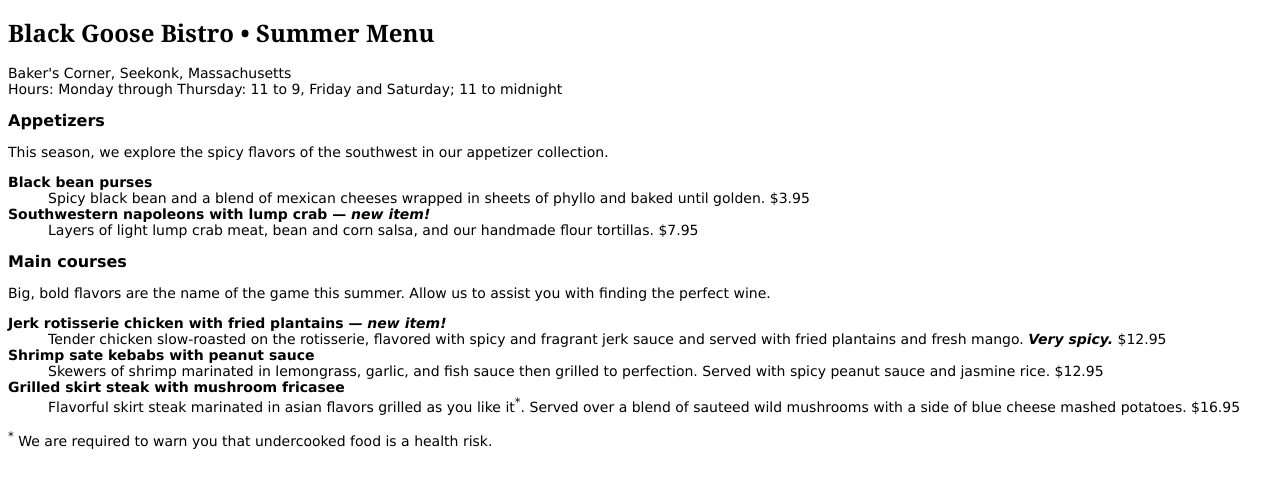
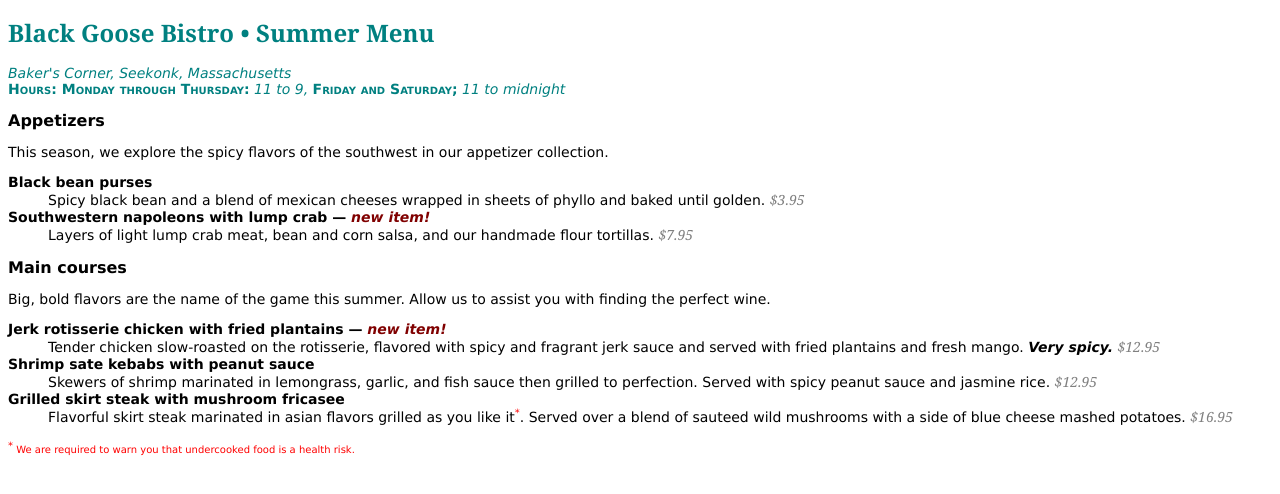
Before and after one commit to daverivas/learning-web-design, a plain HTML site: page bistro/menu.html in a window 1280 px wide. Drawn offline with Linux system fonts and the light colour scheme; a web font is replaced by a local one.

Commit message:
completed exercise 12-6

```diff
--- a/bistro/menu.html
+++ b/bistro/menu.html
@@ -24,6 +24,29 @@ dt{
 }
 strong{
   font-style: italic;
+}
+dt strong{
+  color: maroon;
+}
+#info{
+  color: teal;
+}
+#info p {
+  font-style: italic;
+}
+.price{
+  font-family: Georgia, serif;
+  font-style: italic;
+  color: gray;
+}
+.label{
+  font-weight: bold;
+  font-variant: small-caps;
+  font-style: normal;
+}
+p.warning, sup{
+  font-size: x-small;
+  color: red;
 }
 </style>
 
```
